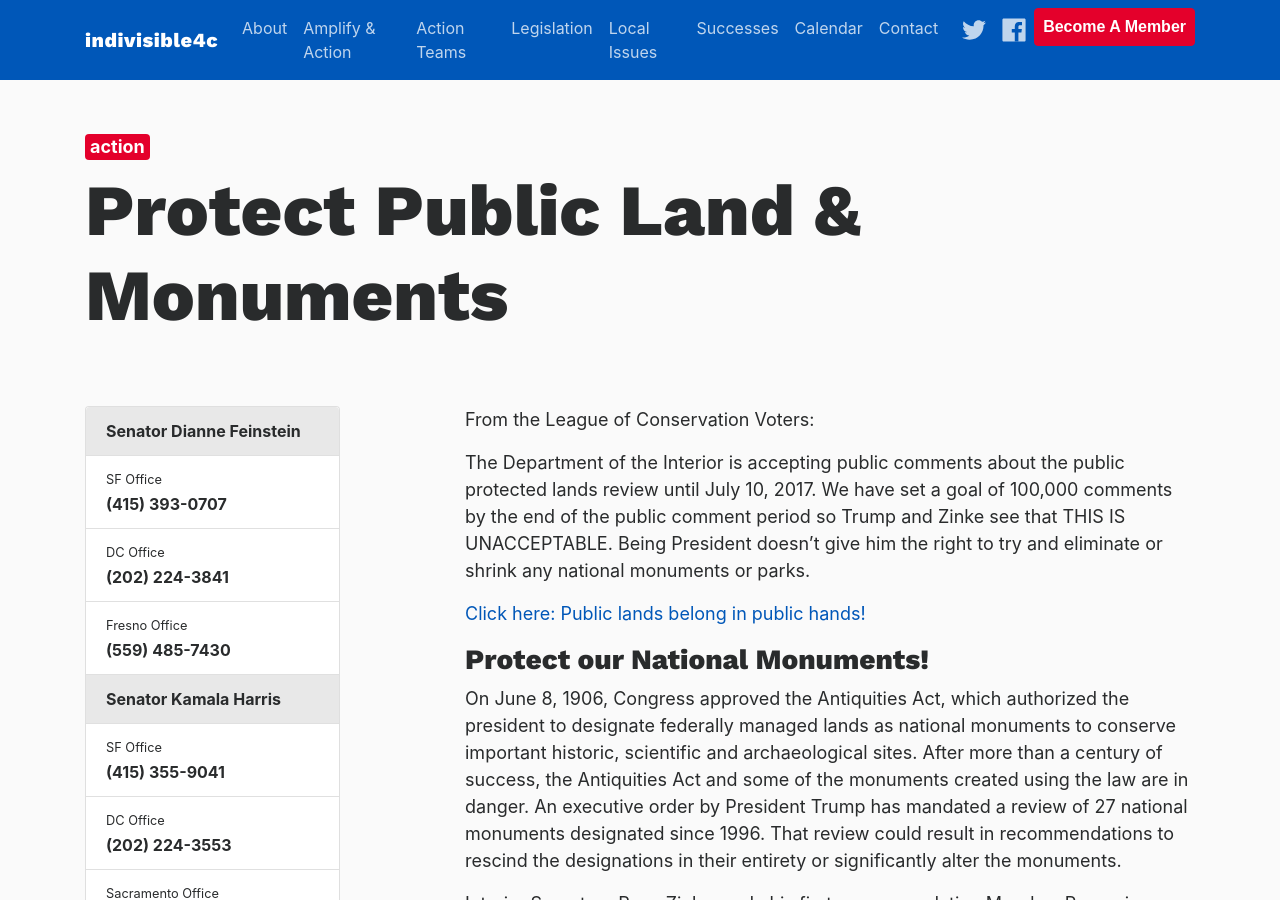
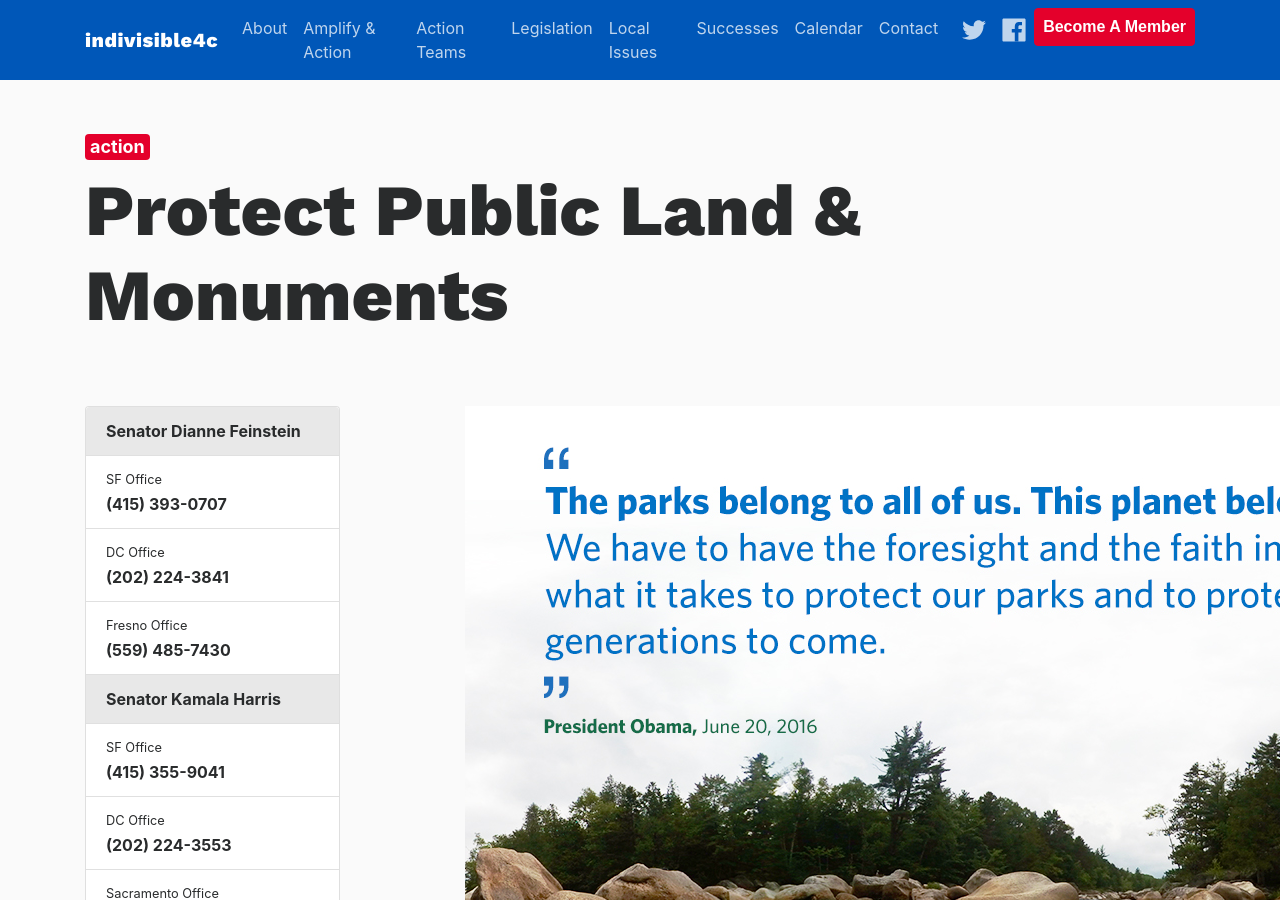
Before and after one commit to IndivisibleTemplate/BasicTemplate, a Jekyll site: the page built from _posts/2017-06-19-protect-our-public-lands.markdown, in a window 1280 px wide and 900 px high. Built offline with Jekyll 4.4.1, drawn with Linux system fonts in a browser that asks for light colours; nearby versions of some CDN libraries; comment, search, counter and statistics services are not loaded.

Commit message:
Updated Protect Our Public Lands

```diff
--- a/_posts/2017-06-19-protect-our-public-lands.markdown
+++ b/_posts/2017-06-19-protect-our-public-lands.markdown
@@ -7,14 +7,9 @@
 - action
 ---
 
-From the League of Conservation Voters:
-
-The Department of the Interior is accepting public comments about the public protected lands review until July 10, 2017. We have set a goal of 100,000 comments by the end of the public comment period so Trump and Zinke see that THIS IS UNACCEPTABLE. Being President doesn’t give him the right to try and eliminate or shrink any national monuments or parks.
-
-[Click here: Public lands belong in public hands!](https://secure3.convio.net/lcv/site/Advocacy?cmd=display&page=UserAction&id=3830&s_src=Website&s_subsrc=SaveOurPublicLands)
+![maine_1200_082416.jpg](/uploads/maine_1200_082416.jpg)
 
 ### Protect our National Monuments!
-
 
 On June 8, 1906, Congress approved the Antiquities Act, which authorized the president to designate federally managed lands as national monuments to conserve important historic, scientific and archaeological sites. After more than a century of success, the Antiquities Act and some of the monuments created using the law are in danger. An executive order by President Trump has mandated a review of 27 national monuments designated since 1996. That review could result in recommendations to rescind the designations in their entirety or significantly alter the monuments.
 
```
